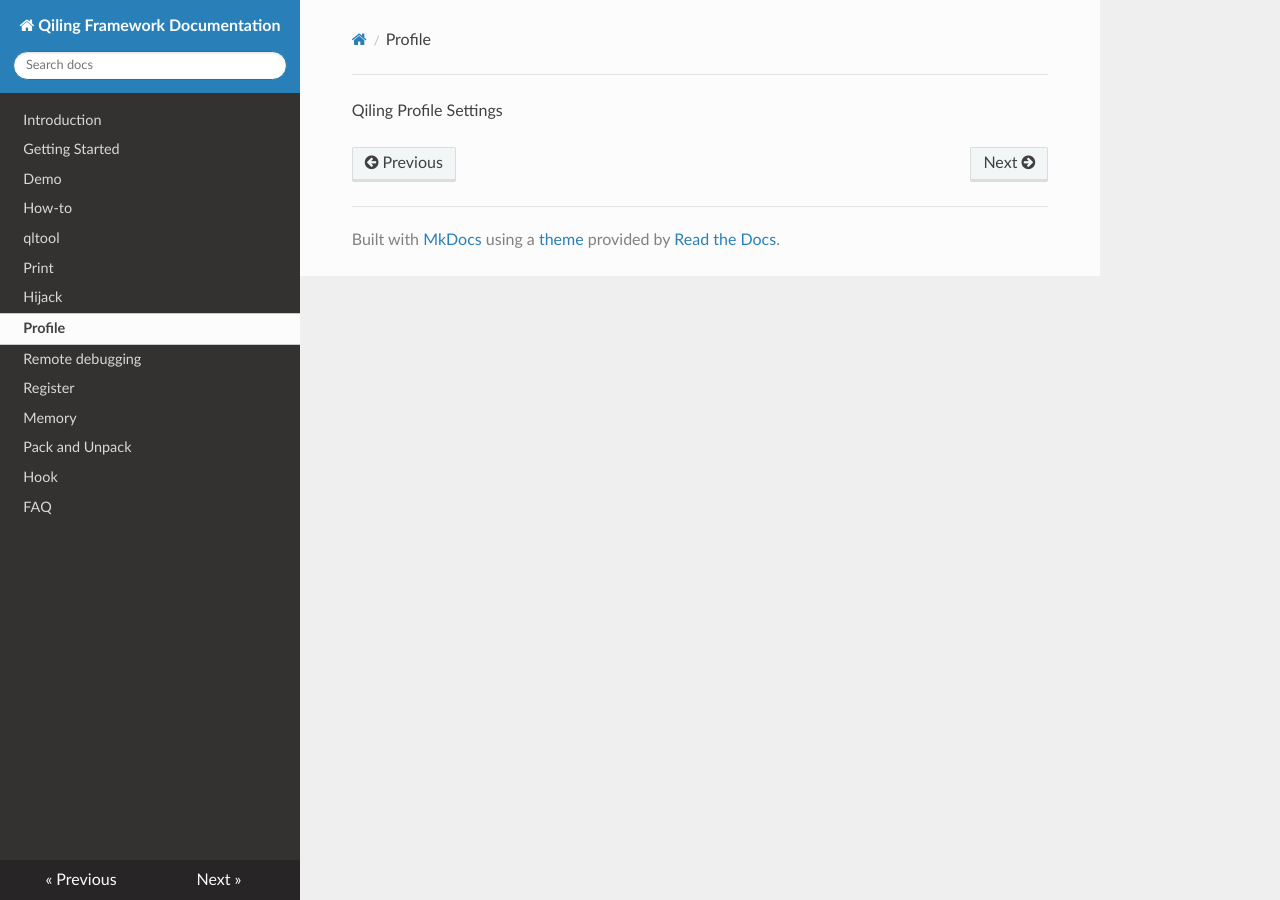
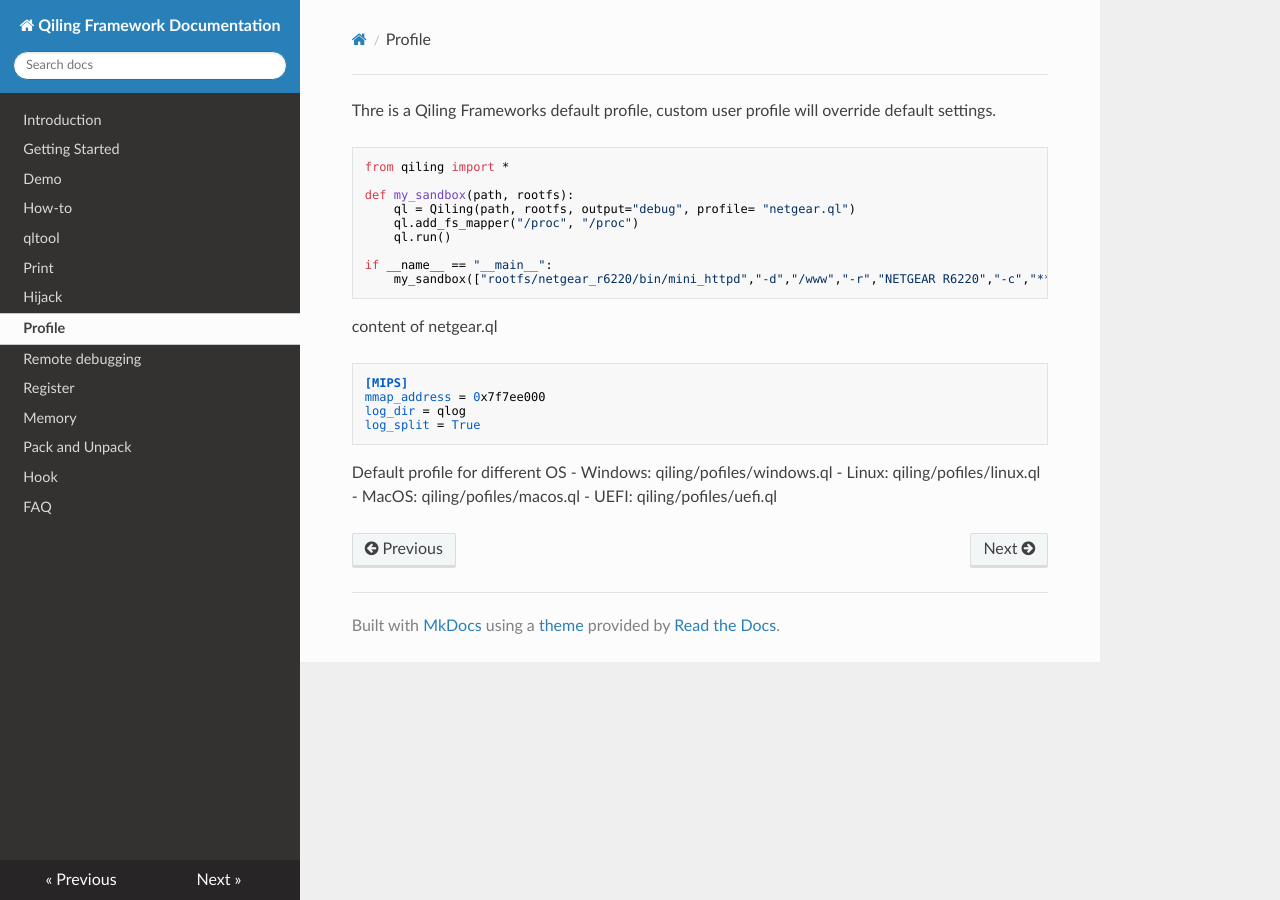
Before and after one commit to qilingframework/rtfd.io, an MkDocs documentation site: the page built from docs/profile.md, in a window 1280 px wide. Built offline with MkDocs 1.6.1, drawn with Linux system fonts in a browser that asks for light colours; nearby versions of some CDN libraries.

Commit message:
update profile

````diff
--- a/docs/profile.md
+++ b/docs/profile.md
@@ -2,4 +2,30 @@
 title: Profile
 ---
 
-Qiling Profile Settings
+Thre is a Qiling Frameworks default profile, custom user profile will override default settings.
+
+```python
+from qiling import *
+
+def my_sandbox(path, rootfs):
+    ql = Qiling(path, rootfs, output="debug", profile= "netgear.ql")
+    ql.add_fs_mapper("/proc", "/proc")
+    ql.run()
+
+if __name__ == "__main__":
+    my_sandbox(["rootfs/netgear_r6220/bin/mini_httpd","-d","/www","-r","NETGEAR R6220","-c","**.cgi","-t","300"], "rootfs/netgear_r6220")
+```
+
+content of netgear.ql
+```
+[MIPS]
+mmap_address = 0x7f7ee000
+log_dir = qlog
+log_split = True
+```
+
+Default profile for different OS
+- Windows: qiling/pofiles/windows.ql
+- Linux: qiling/pofiles/linux.ql
+- MacOS: qiling/pofiles/macos.ql
+- UEFI: qiling/pofiles/uefi.ql
````
Also changed, not shown: docs/usage.md (+1 -3 lines).
